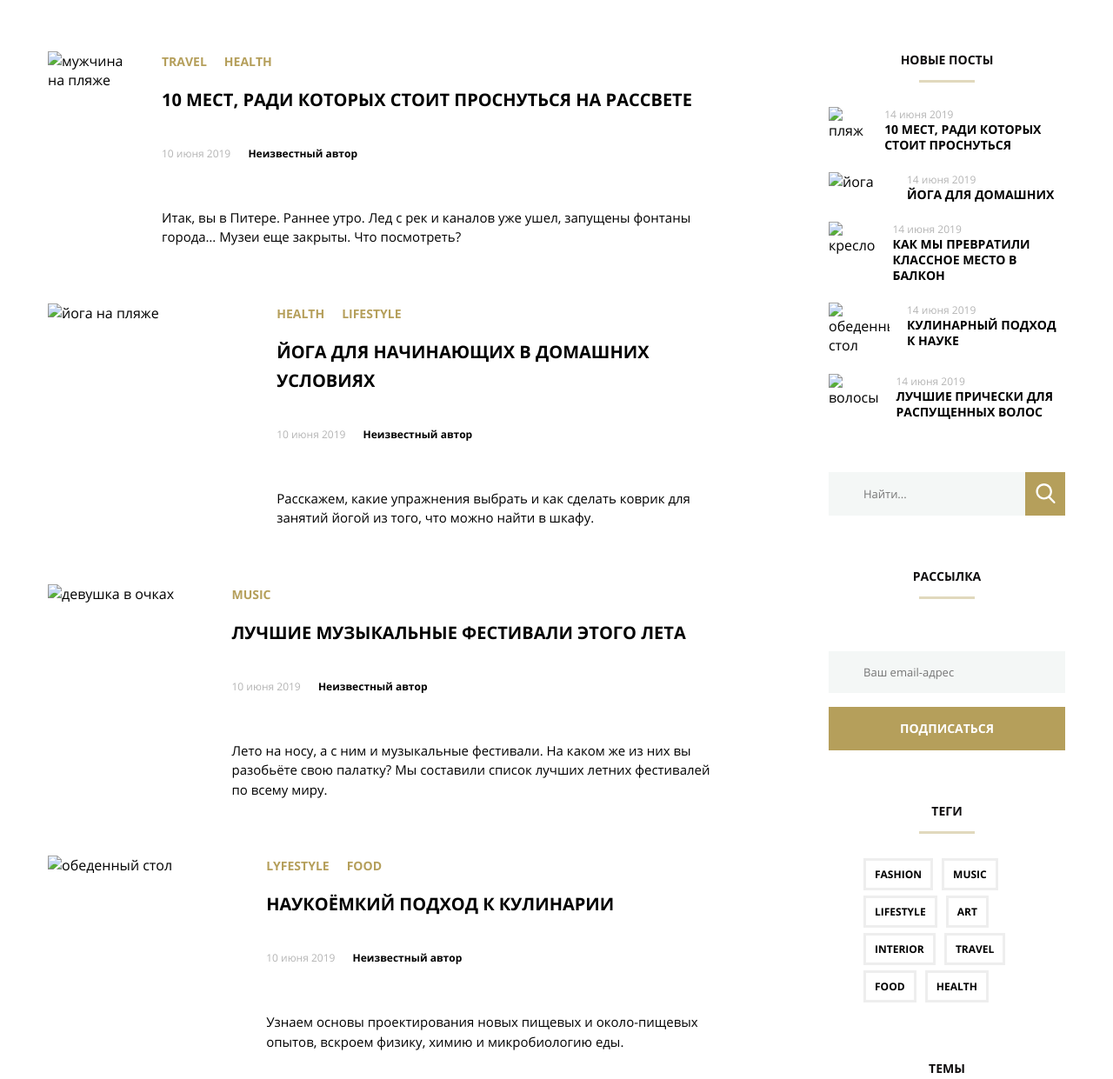
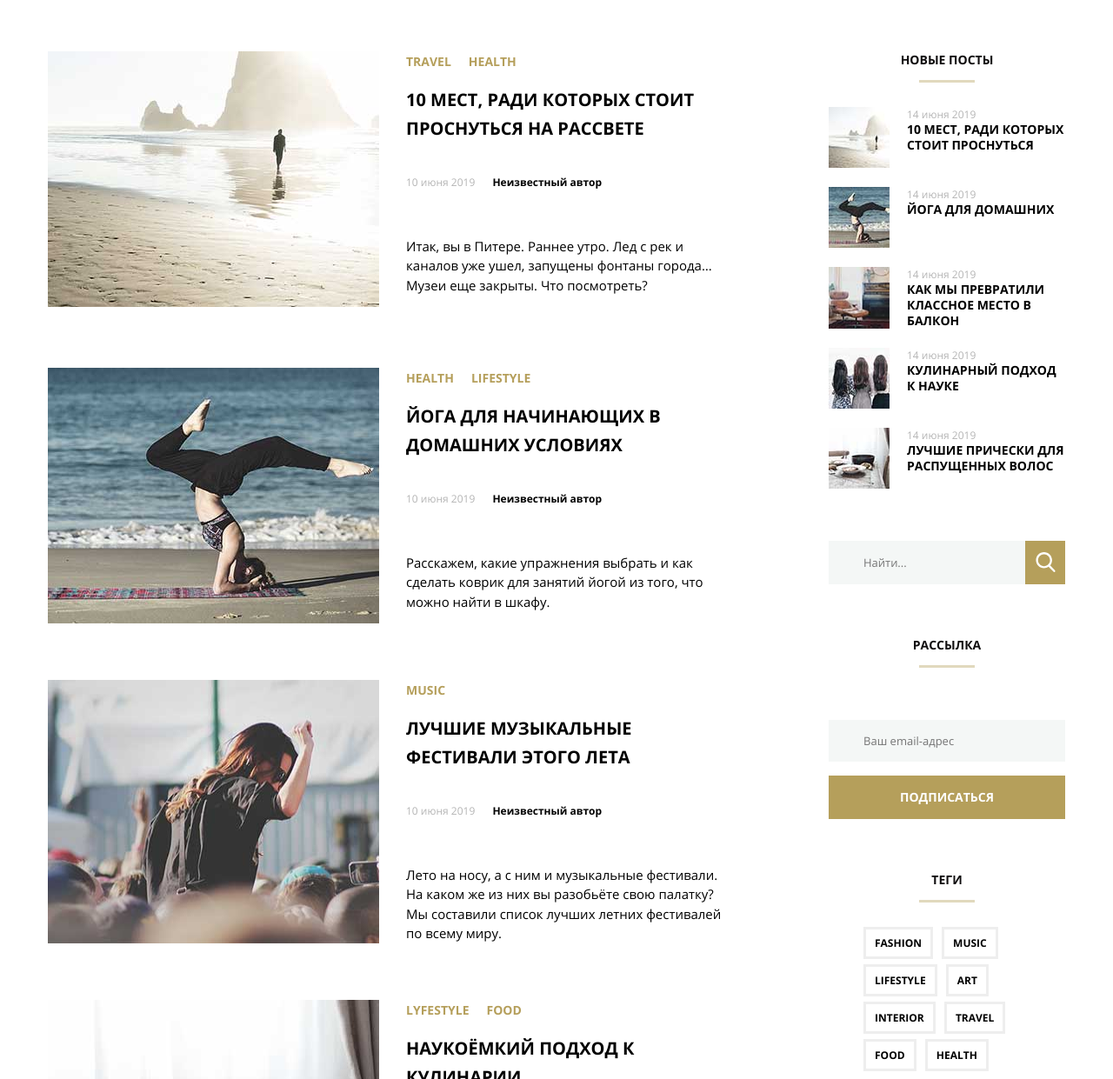
Before and after one commit to shagdarenka/MQ-diplom, a plain HTML site: page index.html in a window 1280 px wide. Shown: the part 920-2161 px from the top of the page at 87% size. Drawn offline with Linux system fonts and the light colour scheme; files whose address does not match are found by name.

Commit message:
Add files via upload

```diff
--- a/index.html
+++ b/index.html
@@ -86,7 +86,7 @@
     <main class="container-main">
       <section class="body">
         <div class="body-picture-body">
-          <img class="body-picture" src="../mq_diplom/images/last-post1.jpg" alt="мужчина на пляже">
+          <img class="body-picture" src="images/last-post1.jpg" alt="мужчина на пляже">
         </div>
         <div class="title-picture-title">
           <div class="body-info">
@@ -106,7 +106,7 @@
 
       </section>
       <section class="body">
-        <img class="body-picture" src="../mq_diplom/images/last-post2.jpg" alt="йога на пляже">
+        <img class="body-picture" src="images/last-post2.jpg" alt="йога на пляже">
         <div class="body-info">
           <div class="body-links">
             <div class="body-link-a"><a href="#">health</a></div>
@@ -122,7 +122,7 @@
         </div>
       </section>
       <section class="body">
-        <img class="body-picture" src="../mq_diplom/images/last-post3.jpg" alt="девушка в очках">
+        <img class="body-picture" src="images/last-post3.jpg" alt="девушка в очках">
         <div class="body-info">
           <div class="body-links">
             <div class="body-link-a"><a href="#">music</a></div>
@@ -138,7 +138,7 @@
         </div>
       </section>
       <section class="body">
-        <img class="body-picture" src="../mq_diplom/images/last-post4.jpg" alt="обеденный стол">
+        <img class="body-picture" src="images/last-post4.jpg" alt="обеденный стол">
         <div class="body-info">
           <div class="body-links">
             <div class="body-link-a"><a href="#">LYFESTYLE</a></div>
@@ -154,7 +154,7 @@
         </div>
       </section>
       <section class="body">
-        <img class="body-picture" src="../mq_diplom/images/last-post5.jpg" alt="подушки">
+        <img class="body-picture" src="images/last-post5.jpg" alt="подушки">
         <div class="body-info">
           <div class="body-links">
             <div class="body-link-a"><a href="#">LYFESTYLE</a></div>
@@ -177,35 +177,35 @@
         <h4 class="sidebar-title">Новые посты</h4>
         <div class="box-section">
           <section class="box">
-            <img class="box-pic" src="../mq_diplom/images/2.jpg" alt="пляж">
+            <img class="box-pic" src="images/2.jpg" alt="пляж">
             <div class="box-time-caption">
               <div class="box-time">14 июня 2019</div>
               <h5 class="box-caption"><a href="#">10 мест, ради которых стоит проснуться</a></h5>
             </div>
           </section>
           <section class="box">
-            <img class="box-pic" src="../mq_diplom/images/151.jpg" alt="йога">
+            <img class="box-pic" src="images/151.jpg" alt="йога">
             <div class="box-time-caption">
               <div class="box-time">14 июня 2019</div>
               <h5 class="box-caption"><a href="#">Йога для домашних</a></h5>
             </div>
           </section>
           <section class="box">
-            <img class="box-pic" src="../mq_diplom/images/45.jpg" alt="кресло">
+            <img class="box-pic" src="images/45.jpg" alt="кресло">
             <div class="box-time-caption">
               <div class="box-time">14 июня 2019</div>
               <h5 class="box-caption"><a href="#">как мы превратили классное место в балкон</a></h5>
             </div>
           </section>
           <section class="box">
-            <img class="box-pic" src="../mq_diplom/images/7.jpg" alt="обеденный стол">
+            <img class="box-pic" src="images/7.jpg" alt="обеденный стол">
             <div class="box-time-caption">
               <div class="box-time">14 июня 2019</div>
               <h5 class="box-caption"><a href="#">Кулинарный подход к науке</a></h5>
             </div>
           </section>
           <section class="box">
-            <img class="box-pic" src="../mq_diplom/images/501.jpg" alt="волосы">
+            <img class="box-pic" src="images/501.jpg" alt="волосы">
             <div class="box-time-caption">
               <div class="box-time">14 июня 2019</div>
               <h5 class="box-caption"><a href="#">лучшие прически для распущенных волос</a></h5>
```
